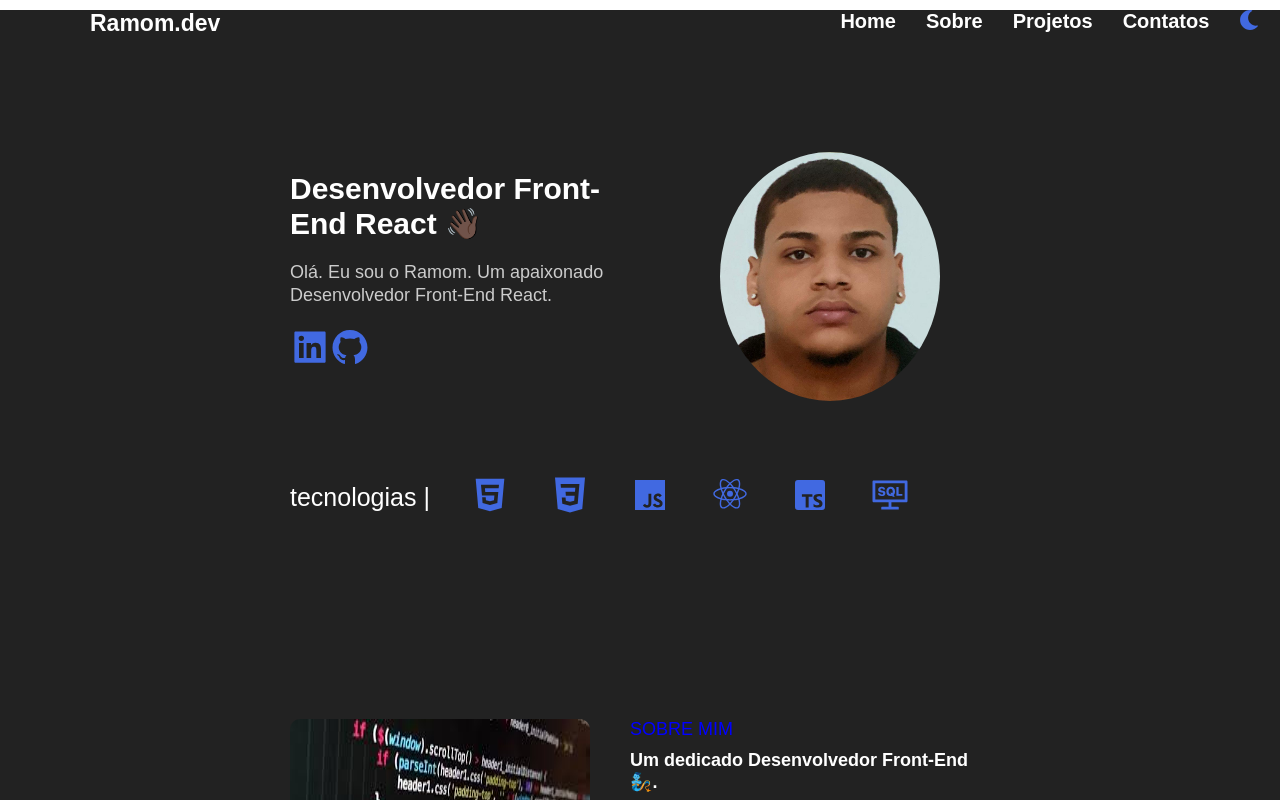
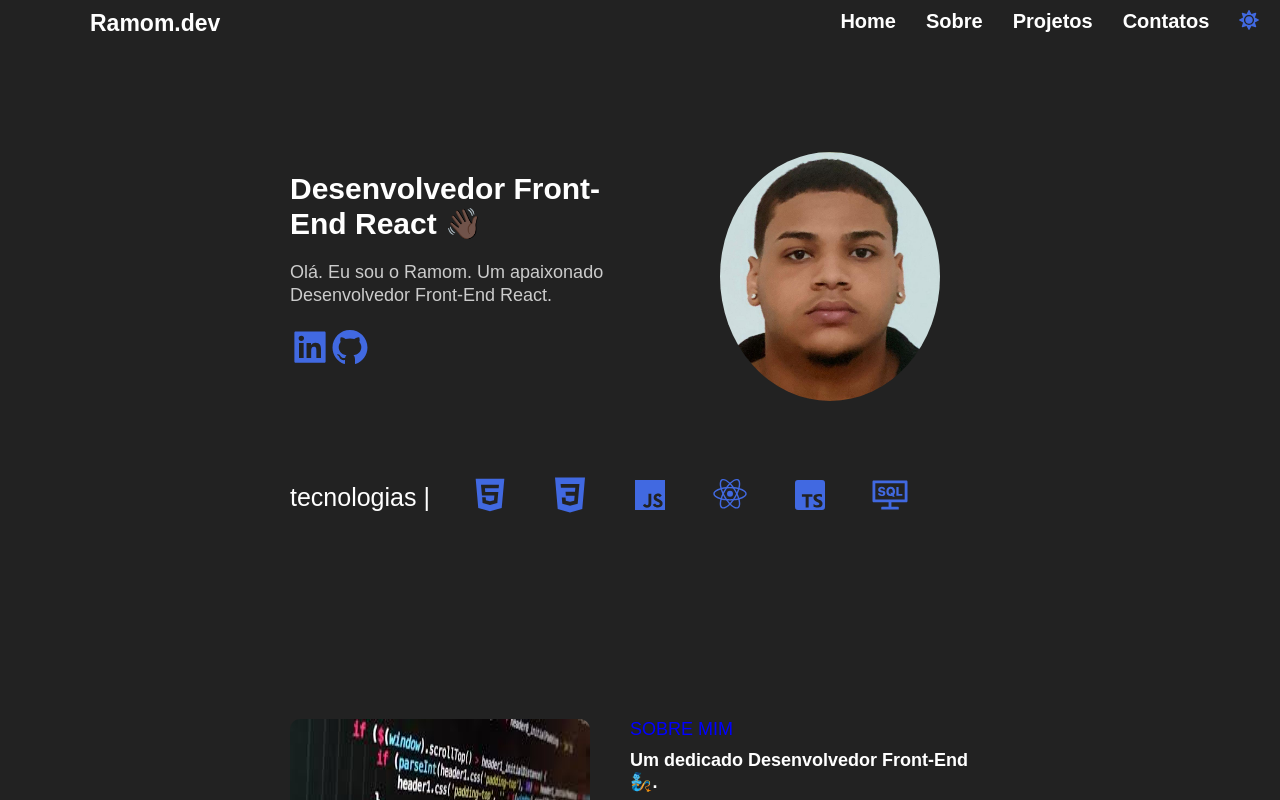
Before and after one commit to Ramom-Gomes/Meu-Portfolio, a React (Vite) app: page / in a window 1280 px wide. Shown: the top 800 px of the page. Built offline with nearby package versions, Linux system fonts and the light colour scheme.

Commit message:
novo-teste

```diff
--- a/src/App.css
+++ b/src/App.css
@@ -7,6 +7,7 @@
 
 html {
     scroll-behavior: smooth;
+    background-color: #222222;
 }
 
 .main {
--- a/src/App.jsx
+++ b/src/App.jsx
@@ -31,7 +31,7 @@ const app = () => {
             <li className={`links ${modo}`}><a className={`links ${modo}`} href="#sobremim">Sobre</a></li>
             <li className={`links ${modo}`}><a className={`links ${modo}`} href="#portfolio">Projetos</a></li>
             <li className={`links ${modo}`}><a className={`links ${modo}`} href="#contatos">Contatos</a></li>
-            <li className="links" onClick={alternarModo}>{modo === 'light' ? <FaSun cursor="pointer" color="#4169E1"/> : <FaMoon cursor="pointer" color="#4169E1"/>}</li>
+            <li className="links" onClick={alternarModo}>{modo === 'light' ? <FaMoon cursor="pointer" color="#4169E1"/> : <FaSun cursor="pointer" color="#4169E1"/>}</li>
           </ul>
         </nav>
       </div>
```
